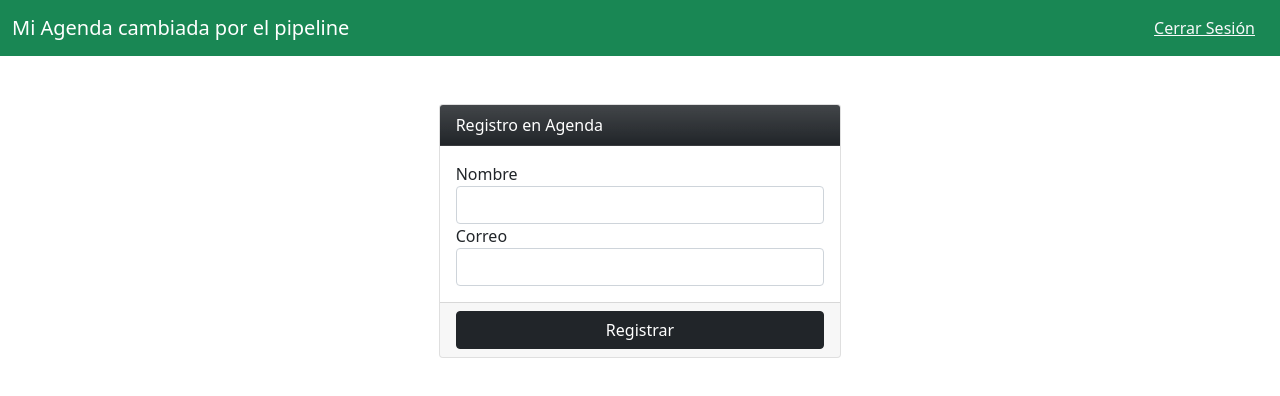
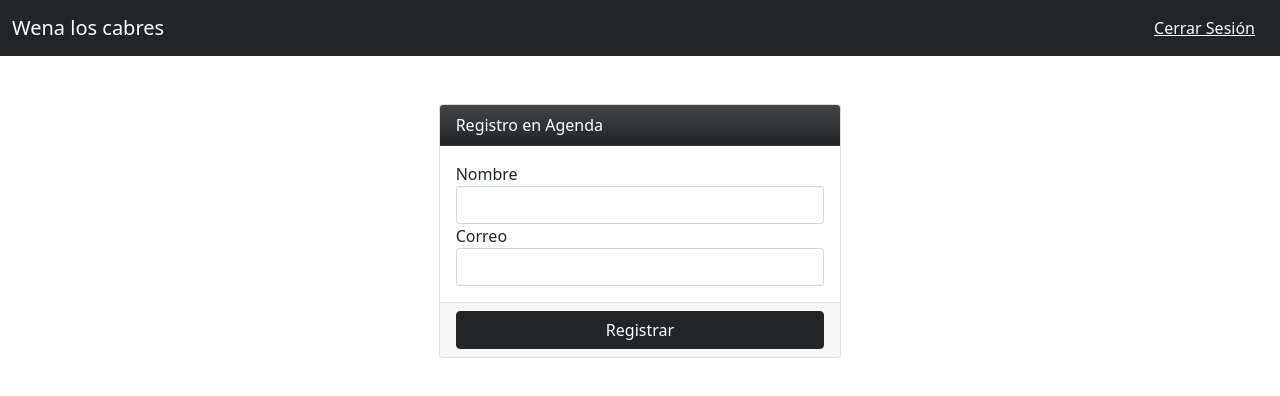
Before and after one commit to saferayar/ejerciciojenkins1, a plain HTML site: page index.html in a window 1280 px wide. Drawn offline with nearby package versions, Linux system fonts and the light colour scheme.

Commit message:
Este cambio es pulento

```diff
--- a/index.html
+++ b/index.html
@@ -11,9 +11,9 @@
   </head>
   <body>
     <header class="bg-secondary bg-gradient text-white">
-        <nav class="navbar navbar-dark bg-success">
+        <nav class="navbar navbar-dark bg-dark">
             <div class="container-fluid">
-              <a class="navbar-brand">Mi Agenda cambiada por el pipeline</a>
+              <a class="navbar-brand">Wena los cabres</a>
               <form class="d-flex">
                 <div id="iniciar-btn" class="g-signin2" data-onsuccess="onSignIn"></div>
                 <button id="cerrar-btn" type="button" class="btn btn-link link-light">Cerrar Sesión</button>
```
